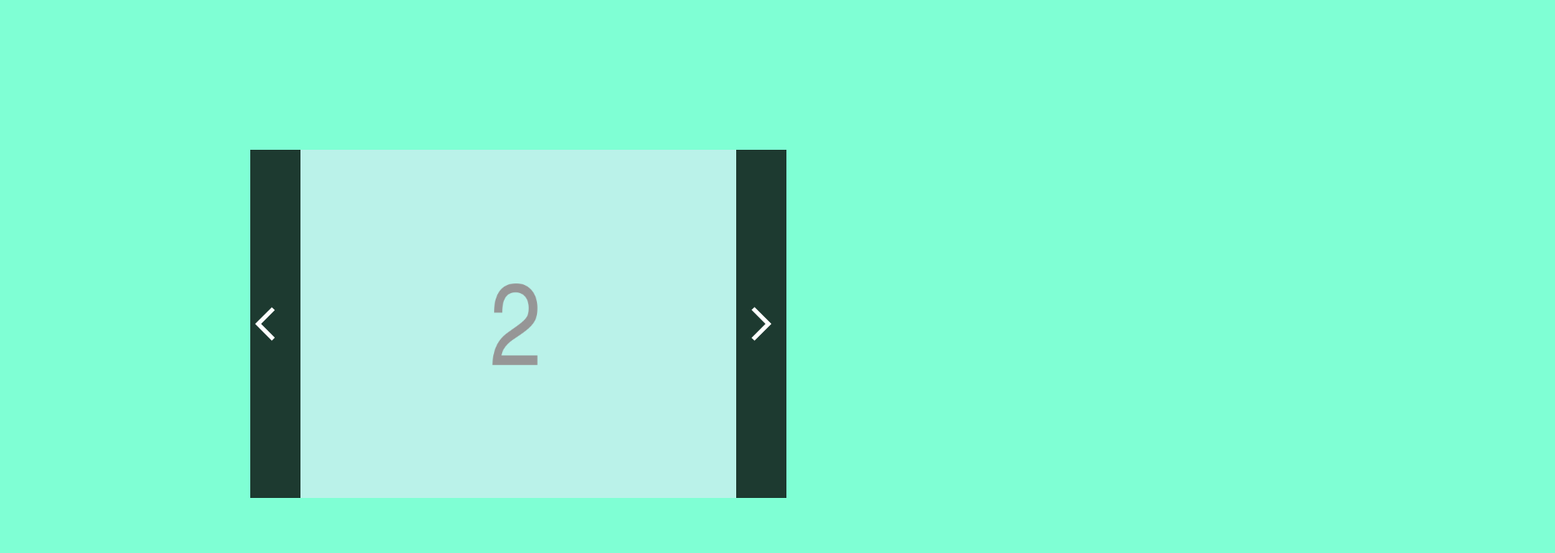
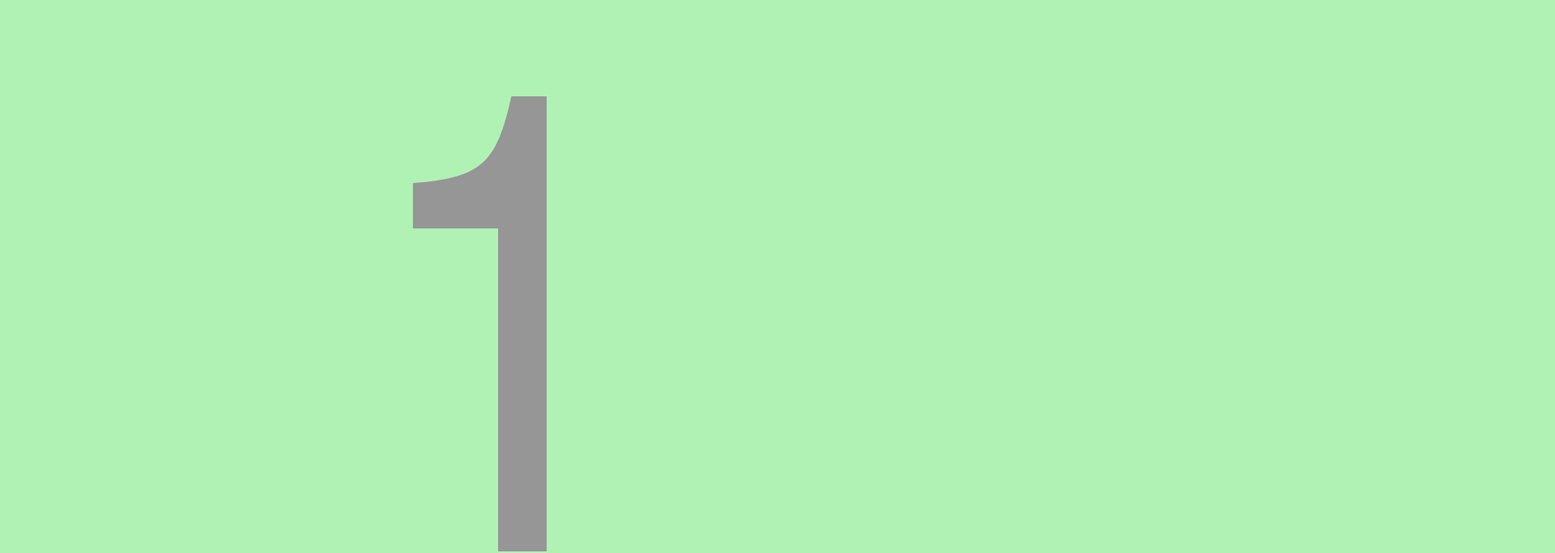
Before and after one commit to Buachie/dcp-challenge, a React (Create React App) app: page / in a window 1280 px wide. Shown: the top 683 px of the page at 81% size, 1920 px wide, since content can reach past the window. Built offline with nearby package versions, Linux system fonts and the light colour scheme.

Commit message:
Made carousel use Array.map rather than adjust the source for easer transitions

```diff
--- a/src/components/Carousel.jsx
+++ b/src/components/Carousel.jsx
@@ -3,31 +3,44 @@ import imageData from "../imageData";
 import { MdArrowForwardIos, MdArrowBackIos } from "react-icons/md";
 
 const Carousel = () => {
-  const [activeImg, setActiveImg] = useState(1);
+  const [activeImg, setActiveImg] = useState(0);
+  const length = imageData.length;
+
+  const nextImage = () => {
+    setActiveImg(activeImg === length - 1 ? 0 : activeImg + 1);
+    console.log(activeImg);
+  };
+
+  const prevImage = () => {
+    setActiveImg(activeImg === 0 ? length - 1 : activeImg - 1);
+  };
+
+  if (!Array.isArray(imageData) || imageData.length <= 0) {
+    return null;
+  }
 
   return (
     <div className="carousel">
-      <div className="carousel-inner">
       {/* Checks if the value of the array is greater than 0. If it is slider will not continue */}
-        <button
-          className="left"
-          onClick={() => activeImg > 0 && setActiveImg(activeImg - 1)}
-        >
+      <button className="left" onClick={prevImage}>
         <MdArrowBackIos size={50} />
       </button>
-        <img
-          src={imageData[activeImg].url}
-          alt={imageData[activeImg].description}
-        />
-        <button
-          className="right"
-          onClick={() =>
-            activeImg < imageData.length - 1 && setActiveImg(activeImg + 1)
-          }
-        >
+      <button className="right" onClick={nextImage}>
         <MdArrowForwardIos size={50} />
       </button>
+
+      {imageData.map((image, index) => {
+        return (
+          <div
+            className={index === activeImg ? "image active" : "image"}
+            key={index}
+          >
+            {index === activeImg && (
+              <img className="slide" src={image.url} alt={image.description} />
+            )}
           </div>
+        );
+      })}
     </div>
   );
 };
--- a/src/imageData.js
+++ b/src/imageData.js
@@ -1,6 +1,6 @@
 const imageData = [
   {
-    imageId: 1,
+    imageNumber: 1,
     description: "The number one",
     url: "/images/1.png",
   },
--- a/src/scss/main.css
+++ b/src/scss/main.css
@@ -30,40 +30,33 @@ body {
 }
 
 .carousel {
-  max-width: 60%;
-}
-
-.carousel .carousel-inner {
+  position: relative;
   display: -webkit-box;
   display: -ms-flexbox;
   display: flex;
-  -webkit-box-orient: horizontal;
-  -webkit-box-direction: normal;
-      -ms-flex-direction: row;
-          flex-direction: row;
   -webkit-box-pack: center;
       -ms-flex-pack: center;
           justify-content: center;
-  width: 100%;
-}
-
-.carousel .carousel-inner button {
-  border: none;
-  border-radius: none;
-  color: #fff;
-  background-color: rgba(0, 0, 0, 0.774);
-  display: -webkit-box;
-  display: -ms-flexbox;
-  display: flex;
   -webkit-box-align: center;
       -ms-flex-align: center;
           align-items: center;
-  -webkit-box-pack: center;
-      -ms-flex-pack: center;
-          justify-content: center;
+  height: 600px;
 }
 
-.carousel .carousel-inner img {
-  width: 70%;
+.carousel button {
+  position: absolute;
+  top: 50%;
+  cursor: pointer;
+  background-color: #fff;
+  border: none;
+  border-radius: 50%;
+}
+
+.carousel button.left {
+  left: 32px;
+}
+
+.carousel button.right {
+  right: 32px;
 }
 /*# sourceMappingURL=main.css.map */
--- a/src/scss/main.scss
+++ b/src/scss/main.scss
@@ -22,24 +22,24 @@ body {
 }
 
 .carousel {
-  max-width: 60%;
-  //height: 600px;
-  .carousel-inner {
-    display: flex;
-    flex-direction: row;
-    justify-content: center;
-    width: 100%;
-    button {
-      border: none;
-      border-radius: none;
-      color: #fff;
-      background-color: rgba(0, 0, 0, 0.774);
-      display: flex;
-      align-items: center;
-      justify-content: center;
+  position: relative;
+  display: flex;
+  justify-content: center;
+  align-items: center;
+  height: 600px;
+
+  button {
+    position: absolute;
+    top: 50%;
+    cursor: pointer;
+    background-color: #fff;
+    border: none;
+    border-radius: 50%;
+    &.left {
+      left: 32px;
     }
-    img {
-      width: 70%;
+    &.right {
+      right: 32px;
     }
   }
 }
```
Also changed, not shown: 1 other file (tests, documents, lock files or other folders). Lines whose indentation alone changed are shown as unchanged.
